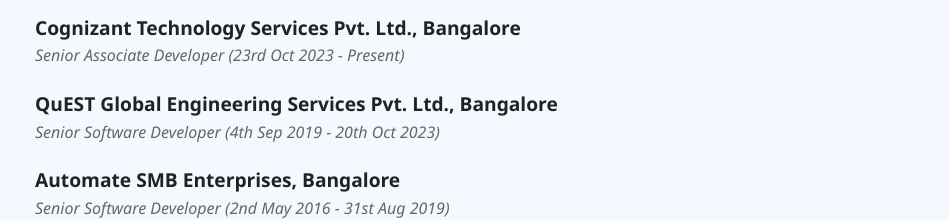
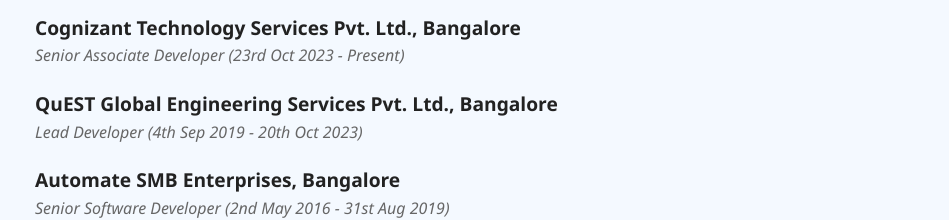
Before and after one commit to revanna7226/revanna7226.github.io, a plain HTML site: page index.html in a window 1280 px wide. Shown: the part 1253-1473 px from the top of the page, without its empty margins (155-1104 px from the left). Drawn offline with Linux system fonts and the light colour scheme.

Commit message:
Update index.html

```diff
--- a/index.html
+++ b/index.html
@@ -121,7 +121,7 @@
         <div class="job">
           <h3>QuEST Global Engineering Services Pvt. Ltd., Bangalore</h3>
           <span class="company"
-            >Senior Software Developer (4th Sep 2019 - 20th Oct 2023)</span
+            >Lead Developer (4th Sep 2019 - 20th Oct 2023)</span
           >
         </div>
         <div class="job">
```
